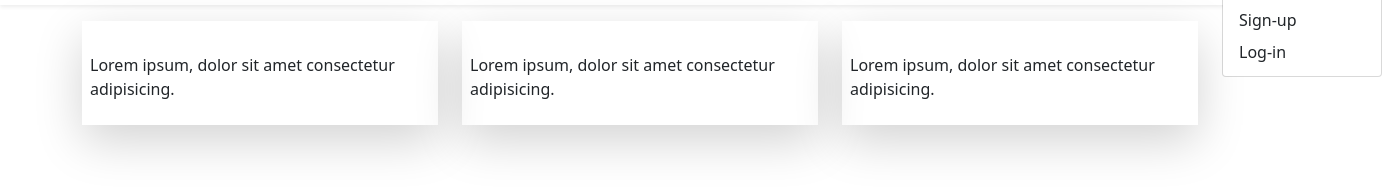
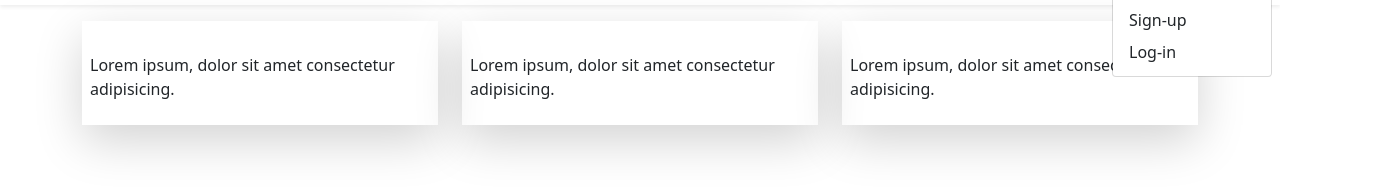
Before and after one commit to naumanumerX/YouTubeClone-Web, a plain HTML site: page index.html in a window 1280 px wide. Both pictures are taken after a click on the button 1245 px from the left and 27 px from the top of the page. Shown: the part 49-242 px from the top of the page, 1382 px wide, since content can reach past the window. Drawn offline with nearby package versions, Linux system fonts and the light colour scheme.

Commit message:
Resolving dropdown menu position

```diff
--- a/css/style.css
+++ b/css/style.css
@@ -28,3 +28,7 @@
     width: 400px !important;
     box-shadow: none !important;
 }
+.dropdown-menu{
+    position: absolute;
+    left: -110px ! important;
+}
```
